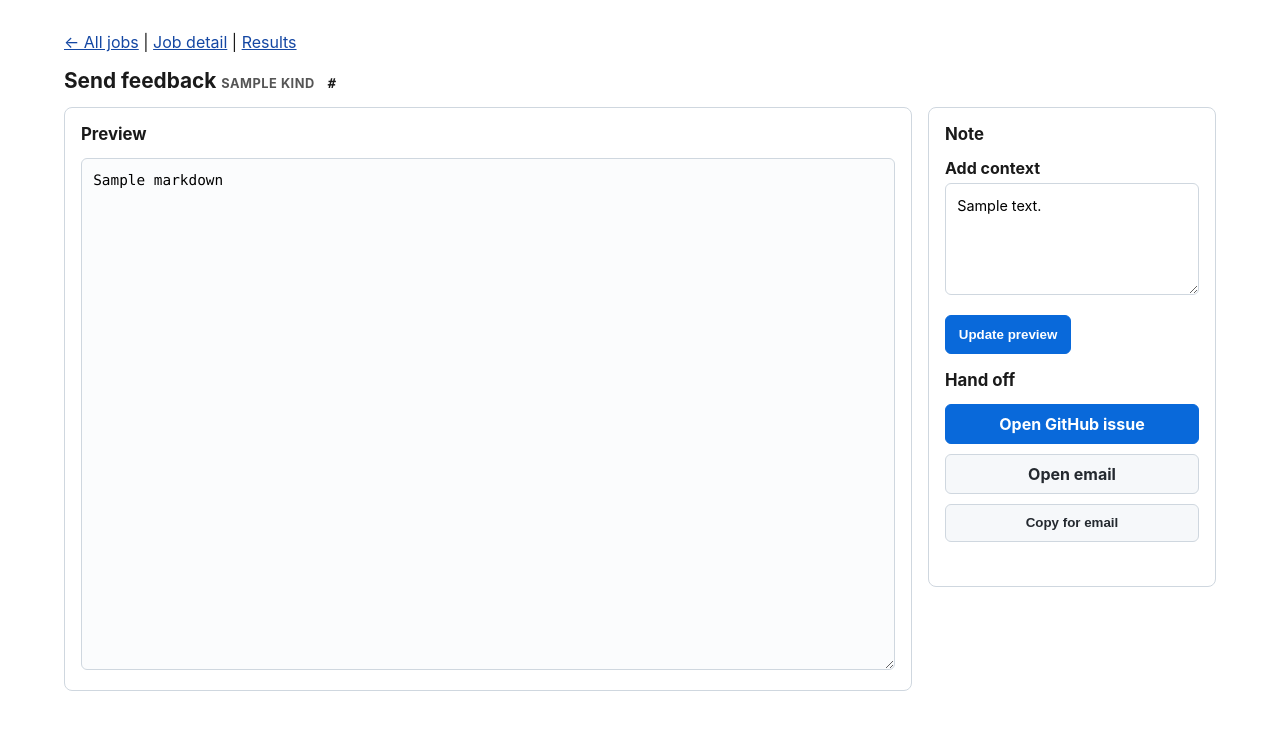
After one commit to BryceWillis/softball-vision, a FastAPI app: template src/sidelinehd_extractor/webapp/templates/feedback.html in a window 1280 px wide. The commit adds this page. Shown: the top 730 px of the page. Run offline with FastAPI, Linux system fonts and the light colour scheme; the template is opened without the code that fills it: most values are stand-ins (such as "Sample title", 1, 10 or a date in 2020).

Commit message:
Implement send-feedback web UI

```diff
--- a/src/sidelinehd_extractor/webapp/app.py
+++ b/src/sidelinehd_extractor/webapp/app.py
@@ -14,6 +14,7 @@ from __future__ import annotations
 import re
 from pathlib import Path
 from typing import Optional
+from urllib.parse import urlencode
 
 from fastapi import FastAPI, Form, HTTPException, Request
 from fastapi.responses import HTMLResponse, RedirectResponse
@@ -38,7 +39,13 @@ from sidelinehd_extractor.corrections import (
     write_event_corrections,
 )
 from sidelinehd_extractor.events import load_events
-from sidelinehd_extractor.exports import format_timestamp
+from sidelinehd_extractor.exports import PROJECT_URL, format_timestamp
+from sidelinehd_extractor.feedback import (
+    build_name_sanitizer,
+    load_feedback_data,
+    render_feedback_log,
+    sanitize_feedback,
+)
 from sidelinehd_extractor.models import EventType, HalfInning, Roster, RosterPlayer
 from sidelinehd_extractor.publish import PUBLISH_KIT_COPY_SCRIPT, render_publish_kit_fragment
 from sidelinehd_extractor.review import collect_event_review_rows
@@ -54,6 +61,7 @@ _VALID_KINDS = ("single", "playlist")
 REVIEW_REPORT_FILENAME = "review_report.md"
 CORRECTIONS_FILENAME = "corrections.csv"
 EVENTS_FILENAME = "events.jsonl"
+FEEDBACK_ISSUE_TITLE = "SidelineHD Extractor Feedback"
 
 EDIT_FIELDS = (
     "label",
@@ -170,6 +178,42 @@ def _run_dir_for_entry(job: Job, entry: int) -> Path:
     if not run_dir:
         raise HTTPException(status_code=404, detail="This entry has no run directory")
     return Path(run_dir)
+
+
+def _render_feedback_markdown(run_dir: Path, note: Optional[str]) -> str:
+    """Return item 38's post-redaction Markdown and nothing else.
+
+    This route is the one sanctioned egress surface: do not read roster names,
+    raw event labels, or samples directly into a response here. The browser only
+    receives the Markdown produced by the feedback sanitizer pipeline.
+    """
+
+    data = load_feedback_data(run_dir, note=note)
+    sanitizer = build_name_sanitizer(data)
+    log = sanitize_feedback(data, sanitizer)
+    return render_feedback_log(log)
+
+
+def _feedback_handoff_links(markdown: str) -> dict:
+    return {
+        "github_issue_url": f"{PROJECT_URL.rstrip('/')}/issues/new?"
+        + urlencode({"title": FEEDBACK_ISSUE_TITLE, "body": markdown}),
+        "mailto_url": "mailto:?"
+        + urlencode({"subject": FEEDBACK_ISSUE_TITLE, "body": markdown}),
+    }
+
+
+def _feedback_context(job: Job, entry: int, note: str) -> dict:
+    run_dir = _run_dir_for_entry(job, entry)
+    markdown = _render_feedback_markdown(run_dir, note=note if note else None)
+    return {
+        "job": job,
+        "entry": entry,
+        "pending": False,
+        "note": note,
+        "markdown": markdown,
+        **_feedback_handoff_links(markdown),
+    }
 
 
 def load_configured_roster() -> Optional[Roster]:
@@ -484,6 +528,37 @@ def create_app(store: Optional[JobStore] = None, runner: Optional[JobRunner] = N
             {"job": job, "blocks": blocks, "copy_script": PUBLISH_KIT_COPY_SCRIPT},
         )
 
+    @app.get("/jobs/{job_id}/feedback", response_class=HTMLResponse)
+    def job_feedback(request: Request, job_id: str, entry: int = 0) -> HTMLResponse:
+        job = _get_job_or_404(job_id)
+        if job.status != "done":
+            return templates.TemplateResponse(
+                request,
+                "feedback.html",
+                {"job": job, "entry": entry, "pending": True, "note": ""},
+            )
+        return templates.TemplateResponse(
+            request, "feedback.html", _feedback_context(job, entry, note="")
+        )
+
+    @app.post("/jobs/{job_id}/feedback/preview", response_class=HTMLResponse)
+    def preview_feedback(
+        request: Request,
+        job_id: str,
+        entry: int = Form(default=0),
+        note: str = Form(default=""),
+    ) -> HTMLResponse:
+        job = _get_job_or_404(job_id)
+        if job.status != "done":
+            return templates.TemplateResponse(
+                request,
+                "feedback.html",
+                {"job": job, "entry": entry, "pending": True, "note": note},
+            )
+        return templates.TemplateResponse(
+            request, "feedback.html", _feedback_context(job, entry, note=note)
+        )
+
     @app.get("/jobs/{job_id}/review", response_class=HTMLResponse)
     def job_review(
         request: Request, job_id: str, entry: int = 0, show: str = "flagged"
--- /dev/null
+++ b/src/sidelinehd_extractor/webapp/templates/feedback.html
@@ -0,0 +1,96 @@
+<!DOCTYPE html>
+<html lang="en">
+<head>
+  <meta charset="utf-8">
+  <meta name="viewport" content="width=device-width, initial-scale=1">
+  <title>Feedback {{ job.id[:8] }} - SidelineHD Extractor</title>
+  <style>
+    body { font-family: -apple-system, BlinkMacSystemFont, "Segoe UI", sans-serif;
+           max-width: 72rem; margin: 2rem auto; padding: 0 1rem; color: #1a1a1a; }
+    h1 { font-size: 1.3rem; }
+    h2 { font-size: 1.05rem; }
+    a { color: #1447a3; }
+    .job-url { font-family: ui-monospace, Menlo, monospace; font-size: 0.85rem;
+               word-break: break-all; }
+    .job-kind { color: #555; font-size: 0.8rem; text-transform: uppercase;
+                letter-spacing: 0.04em; margin-right: 0.5rem; }
+    .feedback-layout { display: grid; grid-template-columns: minmax(0, 1fr) 18rem;
+                       gap: 1rem; align-items: start; }
+    .panel { border: 1px solid #cfd7df; border-radius: 8px; padding: 1rem;
+             background: #ffffff; }
+    .panel h2 { margin-top: 0; }
+    label { display: block; font-weight: 700; margin-bottom: 0.35rem; }
+    textarea { width: 100%; box-sizing: border-box; border: 1px solid #cfd7df;
+               border-radius: 6px; padding: 0.7rem; resize: vertical;
+               font: 0.9rem/1.45 ui-monospace, SFMono-Regular, Menlo, Consolas, monospace; }
+    textarea[name="note"] { min-height: 7rem; font-family: inherit; }
+    .feedback-body { min-height: 32rem; background: #fbfcfd; white-space: pre; }
+    button, .button-link { display: inline-flex; align-items: center; justify-content: center;
+                           min-height: 2.4rem; border-radius: 6px; padding: 0 0.8rem;
+                           border: 1px solid #0969da; background: #0969da; color: #ffffff;
+                           font-weight: 700; text-decoration: none; cursor: pointer; }
+    .button-link.secondary, button.secondary { border-color: #cfd7df; background: #f6f8fa;
+                                               color: #24292f; }
+    .actions { display: grid; gap: 0.6rem; }
+    .status { min-height: 1.3em; color: #1a7f37; font-size: 0.9rem; }
+    .pending { color: #555; }
+    @media (max-width: 820px) { .feedback-layout { grid-template-columns: 1fr; } }
+  </style>
+</head>
+<body>
+  <p>
+    <a href="/">&larr; All jobs</a> |
+    <a href="/jobs/{{ job.id }}">Job detail</a> |
+    <a href="/jobs/{{ job.id }}/results">Results</a>
+  </p>
+  <h1>Send feedback
+    <span class="job-kind">{{ job.kind }}</span>
+    <span class="job-url">{{ job.url }}</span>
+  </h1>
+
+  {% if pending %}
+    <p class="pending">This job is not finished yet (status: {{ job.status }}).
+       Follow its progress on the <a href="/jobs/{{ job.id }}">job detail page</a>.</p>
+  {% else %}
+    <div class="feedback-layout">
+      <main class="panel">
+        <h2>Preview</h2>
+        <textarea id="feedback-body" class="feedback-body" readonly>{{ markdown }}</textarea>
+      </main>
+
+      <aside class="panel">
+        <h2>Note</h2>
+        <form method="post" action="/jobs/{{ job.id }}/feedback/preview">
+          <input type="hidden" name="entry" value="{{ entry }}">
+          <label for="feedback-note">Add context</label>
+          <textarea id="feedback-note" name="note">{{ note }}</textarea>
+          <p><button type="submit">Update preview</button></p>
+        </form>
+
+        <h2>Hand off</h2>
+        <div class="actions">
+          <a class="button-link" href="{{ github_issue_url }}" target="_blank" rel="noopener">
+            Open GitHub issue
+          </a>
+          <a class="button-link secondary" href="{{ mailto_url }}">Open email</a>
+          <button class="secondary" type="button" data-copy-feedback>Copy for email</button>
+          <div id="copy-status" class="status" aria-live="polite"></div>
+        </div>
+      </aside>
+    </div>
+
+    <script>
+      document.querySelector("[data-copy-feedback]").addEventListener("click", async function () {
+        var status = document.getElementById("copy-status");
+        var body = document.getElementById("feedback-body").value;
+        try {
+          await navigator.clipboard.writeText(body);
+          status.textContent = "Copied.";
+        } catch (err) {
+          status.textContent = "Select the preview text and copy it manually.";
+        }
+      });
+    </script>
+  {% endif %}
+</body>
+</html>
--- a/src/sidelinehd_extractor/webapp/templates/job_detail.html
+++ b/src/sidelinehd_extractor/webapp/templates/job_detail.html
@@ -52,7 +52,10 @@
 
   {% if job.status == "done" %}
     <h2>Result</h2>
-    <p><a href="/jobs/{{ job.id }}/results">View results</a></p>
+    <p>
+      <a href="/jobs/{{ job.id }}/results">View results</a> |
+      <a href="/jobs/{{ job.id }}/feedback">Send feedback</a>
+    </p>
     <pre>{{ job.result | tojson(indent=2) }}</pre>
   {% elif job.status == "error" %}
     <h2>Error</h2>
--- a/src/sidelinehd_extractor/webapp/templates/results.html
+++ b/src/sidelinehd_extractor/webapp/templates/results.html
@@ -66,7 +66,10 @@
       {% else %}
         <section class="game-block">
           <h2>{{ block.label }}</h2>
-          <p><a href="/jobs/{{ job.id }}/review?entry={{ loop.index0 }}">Review flagged events</a></p>
+          <p>
+            <a href="/jobs/{{ job.id }}/review?entry={{ loop.index0 }}">Review flagged events</a> |
+            <a href="/jobs/{{ job.id }}/feedback?entry={{ loop.index0 }}">Send feedback</a>
+          </p>
           {% if block.flagged_count is not none %}
             <p class="review-summary">Flagged events: {{ block.flagged_count }}
               {% if block.report_path %}(from <code>{{ block.report_path }}</code>){% endif %}</p>
```
Also changed, not shown: CODE-REVIEW.md (+11 -1 lines), Roadmap.md (+2 -2 lines), tests/test_webapp.py (+139 -0 lines).
